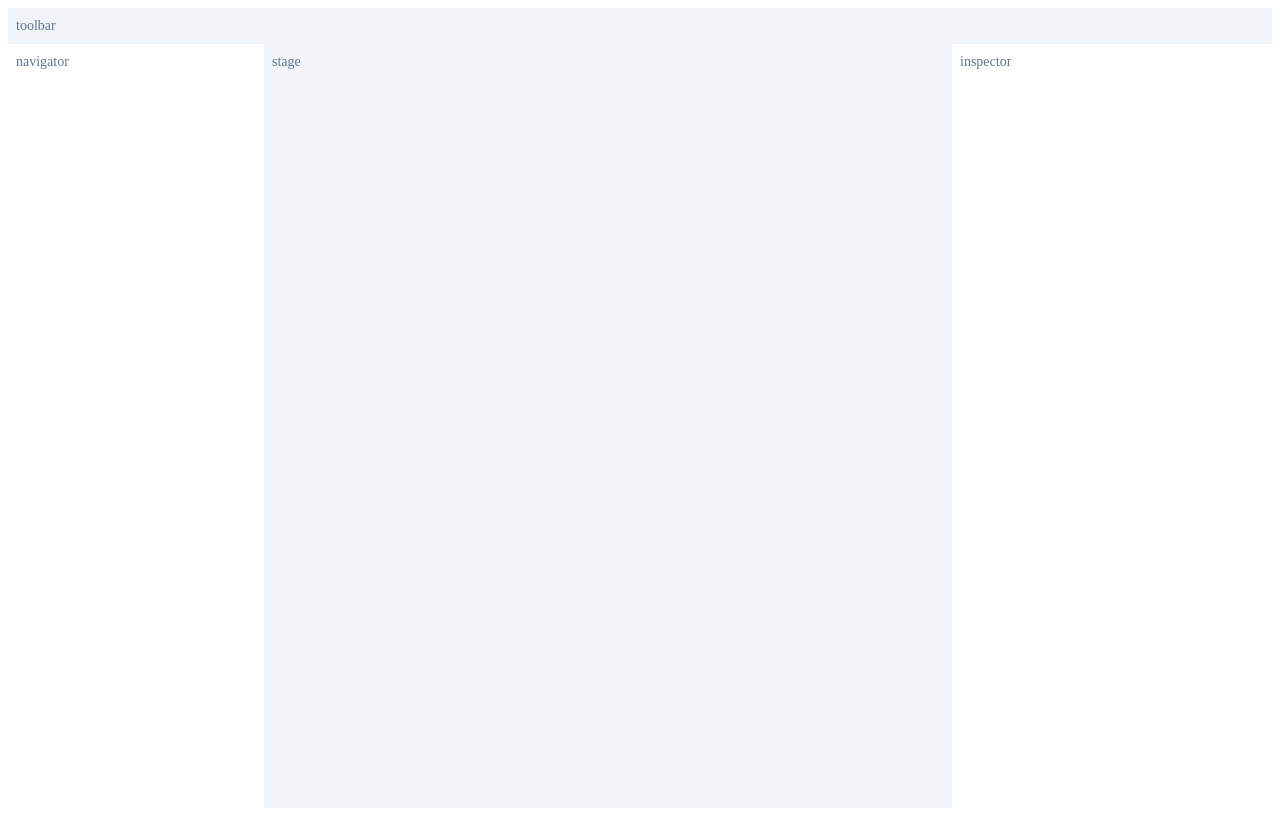
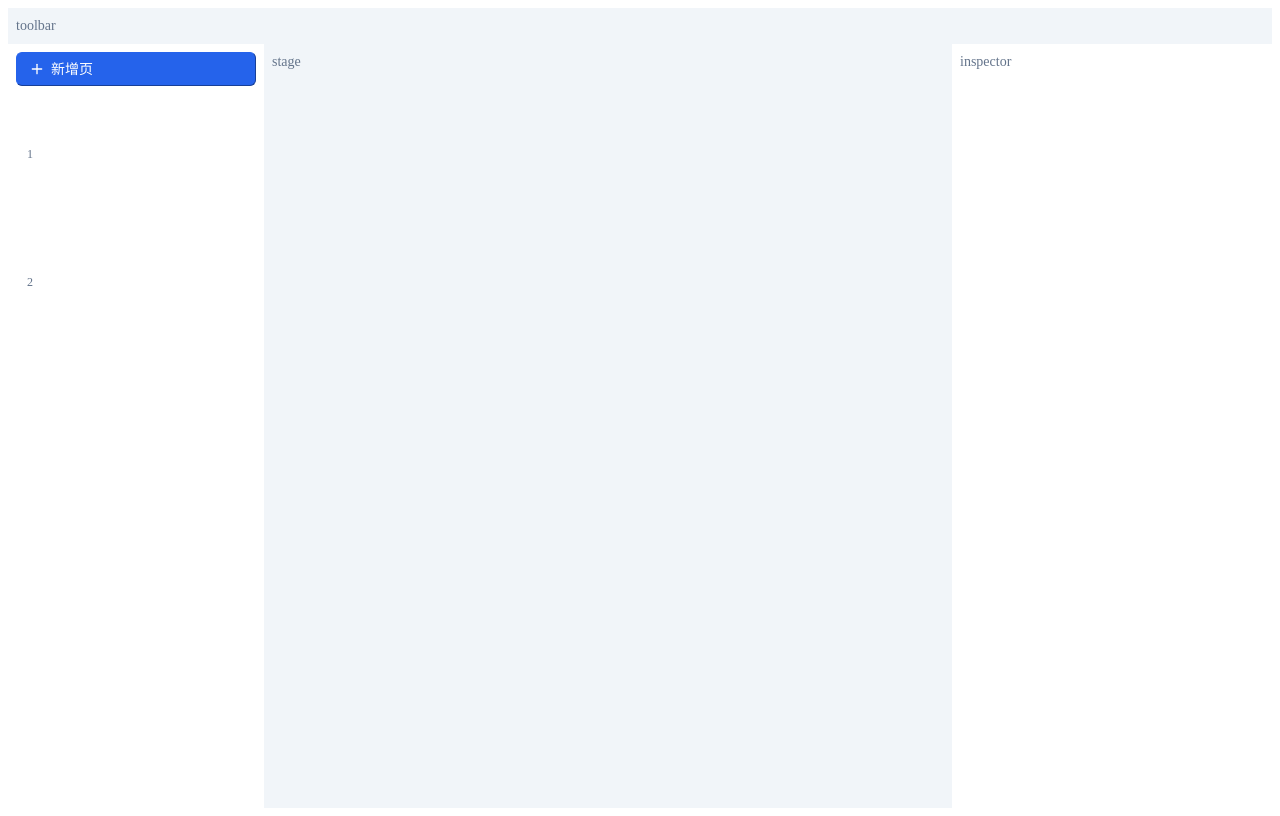
Before and after one commit to ijry/ppt4ai, a Vue app in the folder apps/playground/: page / in a window 1280 px wide. Built offline with nearby package versions, Linux system fonts and the light colour scheme.

Commit message:
feat(playground): slide navigator (select/add/duplicate/delete/move)

```diff
--- a/apps/playground/src/EditorApp.vue
+++ b/apps/playground/src/EditorApp.vue
@@ -8,12 +8,27 @@ import Inspector from './regions/Inspector.vue'
 
 const host = createPlaygroundPresentationHost()
 const snapshot = shallowRef(host.getSnapshot())
+
+function selectSlide(id: string): void { snapshot.value = host.selectSlide(id) }
+function addSlide(): void { snapshot.value = host.addSlide() }
+function duplicateSlide(id: string): void { host.selectSlide(id); snapshot.value = host.duplicateSlide() }
+function deleteSlide(id: string): void { host.selectSlide(id); snapshot.value = host.deleteSlide() }
+function moveSlide(p: { slideId: string; direction: 'up' | 'down' }): void { snapshot.value = host.moveSlide(p.slideId, p.direction) }
 </script>
 <template>
   <div class="grid h-screen grid-rows-[auto_1fr] bg-bg text-text">
     <AppToolbar :snapshot="snapshot" />
     <div class="grid min-h-0 grid-cols-[16rem_1fr_20rem]">
-      <SlideNavigator :snapshot="snapshot" class="min-h-0 overflow-y-auto border-r border-border bg-surface" />
+      <SlideNavigator
+        :snapshot="snapshot"
+        :adapter="host.adapter"
+        class="min-h-0 overflow-y-auto border-r border-border bg-surface"
+        @select="selectSlide"
+        @add="addSlide"
+        @duplicate="duplicateSlide"
+        @delete="deleteSlide"
+        @move="moveSlide"
+      />
       <CanvasStage :snapshot="snapshot" class="min-h-0 overflow-auto" />
       <Inspector :snapshot="snapshot" class="min-h-0 overflow-y-auto border-l border-border bg-surface" />
     </div>
--- a/apps/playground/src/regions/SlideNavigator.vue
+++ b/apps/playground/src/regions/SlideNavigator.vue
@@ -1,7 +1,38 @@
 <script setup lang="ts">
+import type { AssetAdapter } from '@ppt4ai/model'
+import { ThumbnailCanvas, type ThumbnailWorkerFactory } from '@ppt4ai/editor'
+import { Plus, Copy, Trash2, ChevronUp, ChevronDown } from 'lucide-vue-next'
+import { IconButton, Button } from '../ui'
 import type { PlaygroundPresentationSnapshot } from '../presentation-host'
-defineProps<{ snapshot: PlaygroundPresentationSnapshot }>()
+
+// `workerFactory` is optional and only used to inject a stub in tests; production uses the default worker.
+const props = defineProps<{ snapshot: PlaygroundPresentationSnapshot; adapter: AssetAdapter; workerFactory?: ThumbnailWorkerFactory }>()
+const emit = defineEmits<{
+  select: [string]; add: []; duplicate: [string]; delete: [string]
+  move: [{ slideId: string; direction: 'up' | 'down' }]
+}>()
 </script>
 <template>
-  <div data-region="navigator" class="p-2 text-sm text-muted">navigator</div>
+  <div data-region="navigator" class="flex flex-col gap-2 p-2">
+    <Button data-add-slide variant="primary" @click="emit('add')"><Plus :size="16" />新增页</Button>
+    <div
+      v-for="(id, i) in props.snapshot.slideOrder"
+      :key="id"
+      :data-slide-item="id"
+      class="group cursor-pointer rounded-md border p-1"
+      :class="id === props.snapshot.activeSlideId ? 'border-primary' : 'border-border'"
+      @click="emit('select', id)"
+    >
+      <div class="flex items-center gap-1">
+        <span class="w-5 text-center text-xs text-muted">{{ i + 1 }}</span>
+        <ThumbnailCanvas :scene="props.snapshot.slides[id]!.thumbnailScene" :adapter="props.adapter" :width="200" :height="112" :worker-factory="props.workerFactory" />
+      </div>
+      <div class="mt-1 hidden items-center justify-end gap-0.5 group-hover:flex">
+        <IconButton label="上移" @click.stop="emit('move', { slideId: id, direction: 'up' })"><ChevronUp :size="16" /></IconButton>
+        <IconButton label="下移" @click.stop="emit('move', { slideId: id, direction: 'down' })"><ChevronDown :size="16" /></IconButton>
+        <IconButton label="复制" @click.stop="emit('duplicate', id)"><Copy :size="16" /></IconButton>
+        <IconButton label="删除" @click.stop="emit('delete', id)"><Trash2 :size="16" /></IconButton>
+      </div>
+    </div>
+  </div>
 </template>
```
Also changed, not shown: 1 other file (tests, documents, lock files or other folders).
